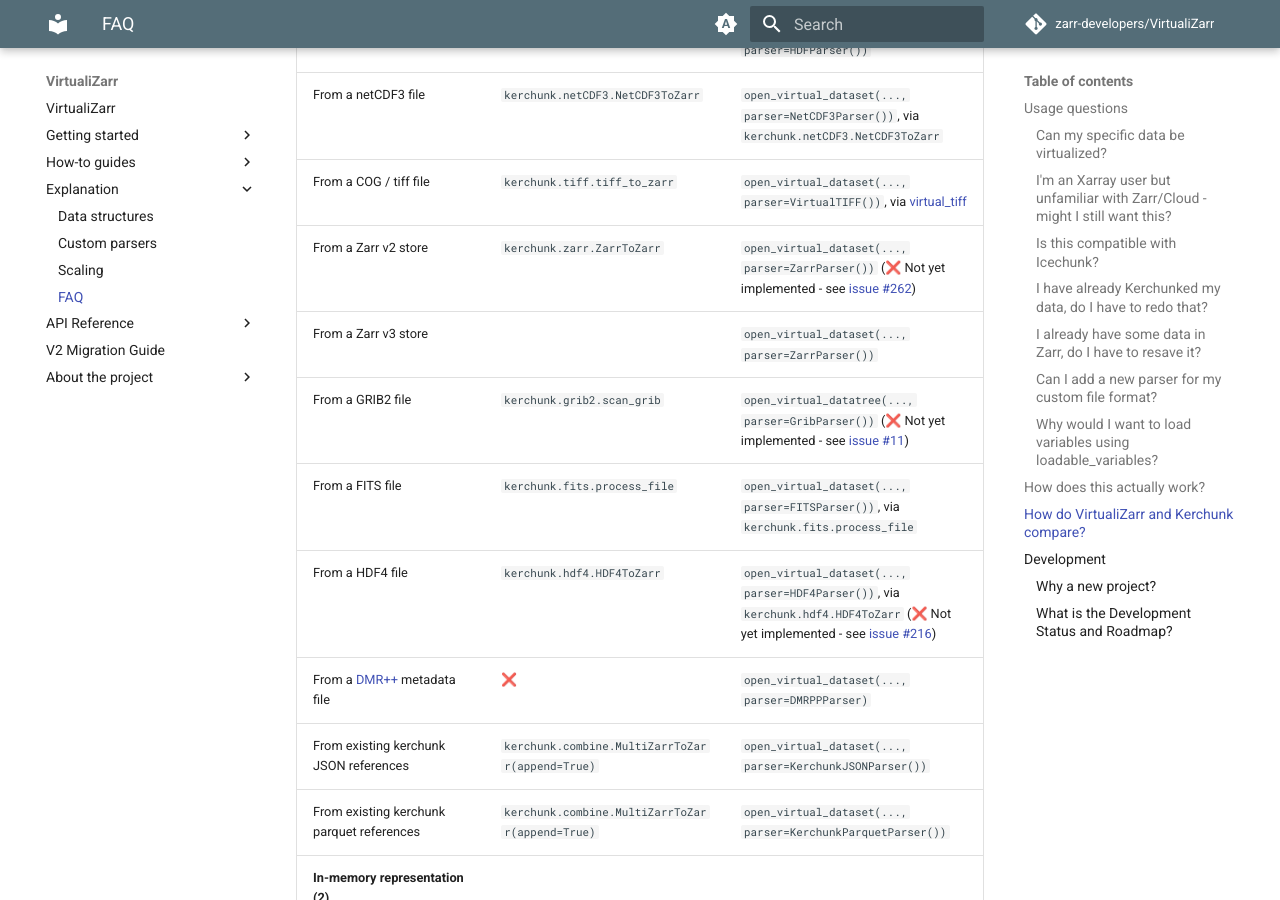
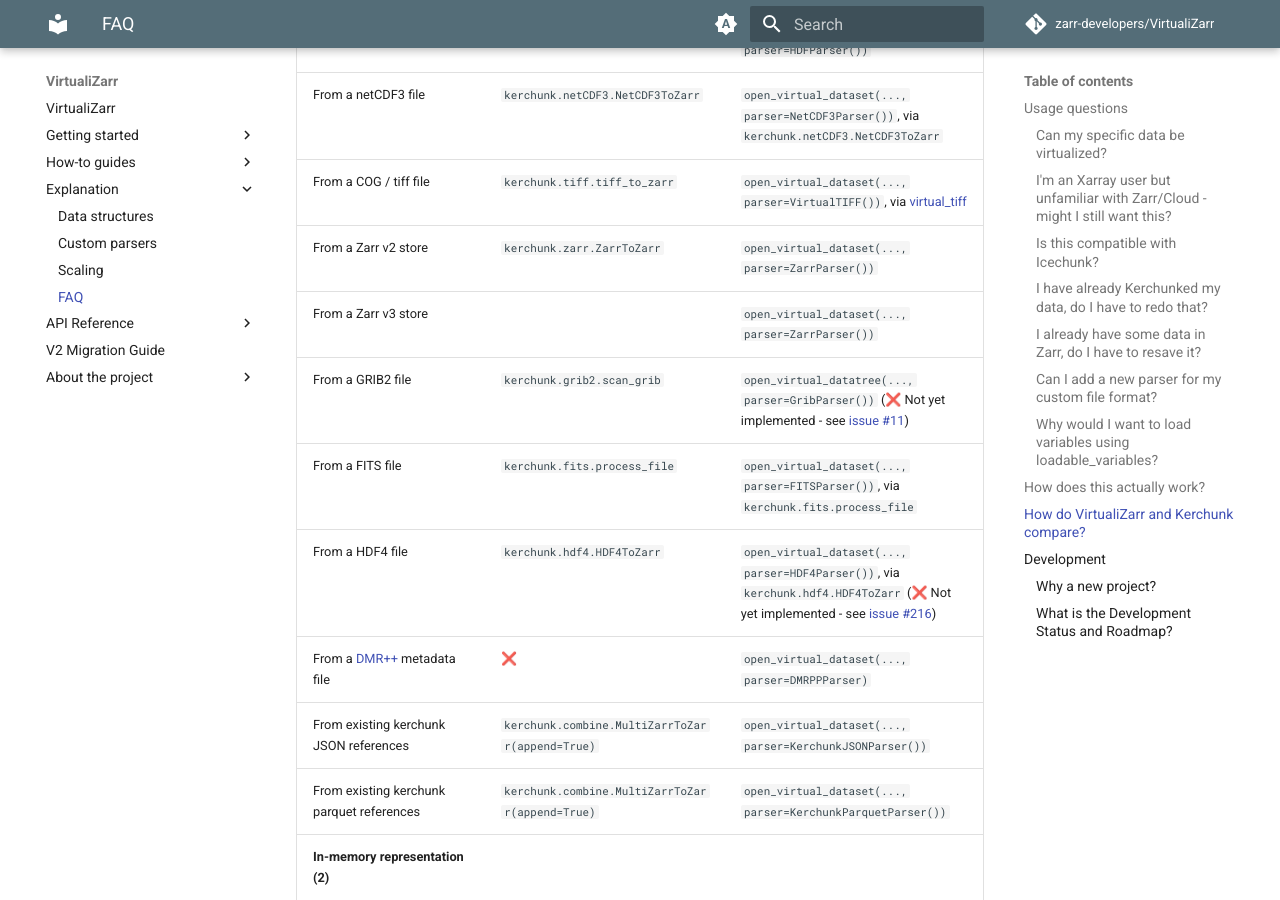
Before and after one commit to zarr-developers/VirtualiZarr, an MkDocs documentation site: the page built from docs/faq.md, in a window 1280 px wide and 900 px high, scrolled down 5343 px. Built offline with MkDocs 1.6.1 and Material for MkDocs 9.7.7, drawn with Linux system fonts in a browser that asks for light colours; comment, search, counter and statistics services are not loaded; the version menu is left out.

Commit message:
we do now support parsing zarr v2

```diff
--- a/docs/faq.md
+++ b/docs/faq.md
@@ -130,7 +130,7 @@ Users of Kerchunk may find the following comparison table useful, which shows wh
 | From a netCDF4/HDF5 file                                                 | `kerchunk.hdf.SingleHdf5ToZarr`                                                                                                     | `open_virtual_dataset(..., parser=HDFParser())`                                                            |
 | From a netCDF3 file                                                      | `kerchunk.netCDF3.NetCDF3ToZarr`                                                                                                    | `open_virtual_dataset(..., parser=NetCDF3Parser())`, via `kerchunk.netCDF3.NetCDF3ToZarr`                                                                                     |
 | From a COG / tiff file                                                   | `kerchunk.tiff.tiff_to_zarr`                                                                                                        | `open_virtual_dataset(..., parser=VirtualTIFF())`, via [virtual_tiff](https://github.com/virtual-zarr/virtual-tiff)                                                              |
-| From a Zarr v2 store                                                     | `kerchunk.zarr.ZarrToZarr`                                                                                                          | `open_virtual_dataset(..., parser=ZarrParser())` (❌ Not yet implemented - see [issue #262](https://github.com/zarr-developers/VirtualiZarr/issues/262))                                                                                       |
+| From a Zarr v2 store                                                     | `kerchunk.zarr.ZarrToZarr`                                                                                                          | `open_virtual_dataset(..., parser=ZarrParser())`                                                                                       |
 | From a Zarr v3 store                                                     |                                                                                                          | `open_virtual_dataset(..., parser=ZarrParser())`                                                                                        |
 | From a GRIB2 file                                                        | `kerchunk.grib2.scan_grib`                                                                                                          | `open_virtual_datatree(..., parser=GribParser())` (❌ Not yet implemented - see [issue #11](https://github.com/zarr-developers/VirtualiZarr/issues/11))                                                                                |
 | From a FITS file                                                         | `kerchunk.fits.process_file`                                                                                                        | `open_virtual_dataset(..., parser=FITSParser())`, via `kerchunk.fits.process_file`                                                                                      |
```
